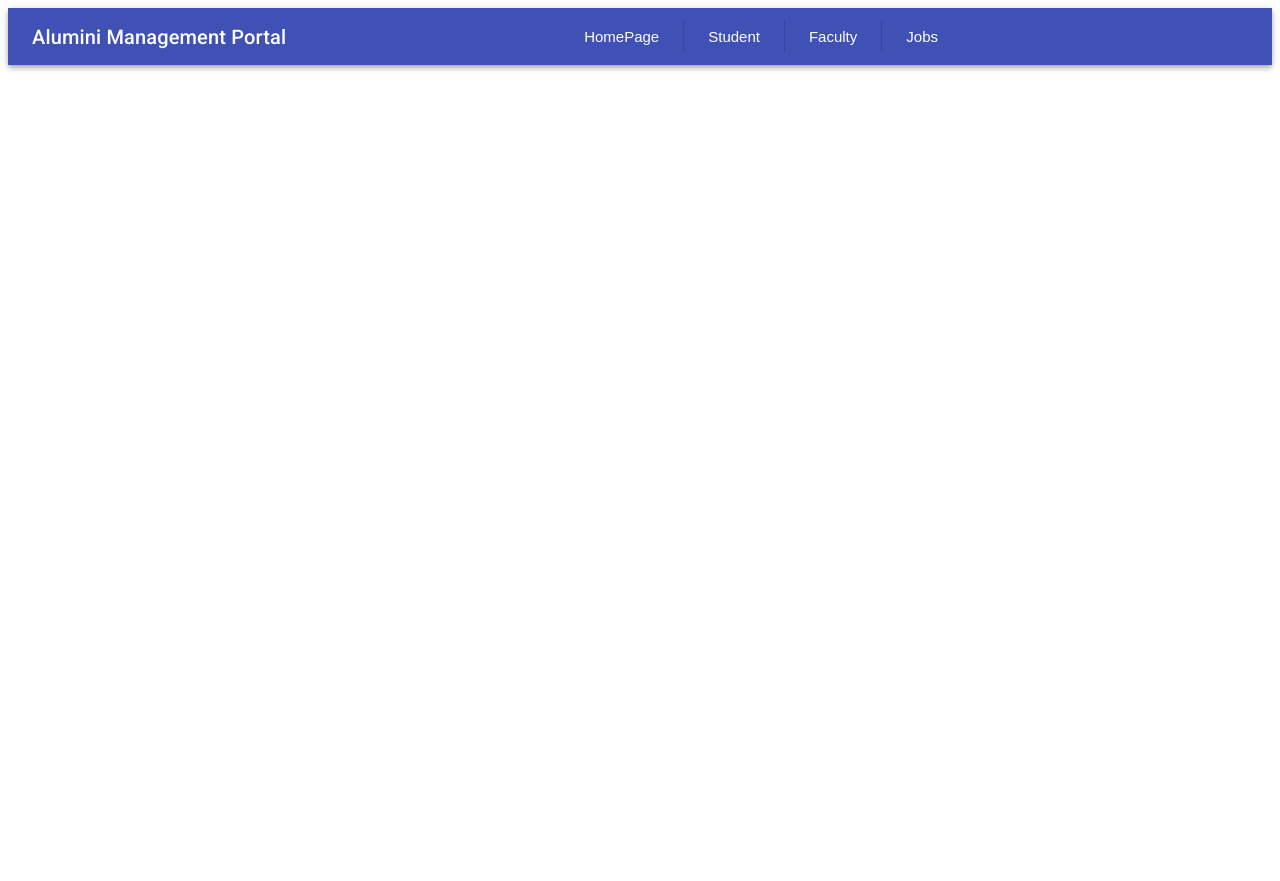
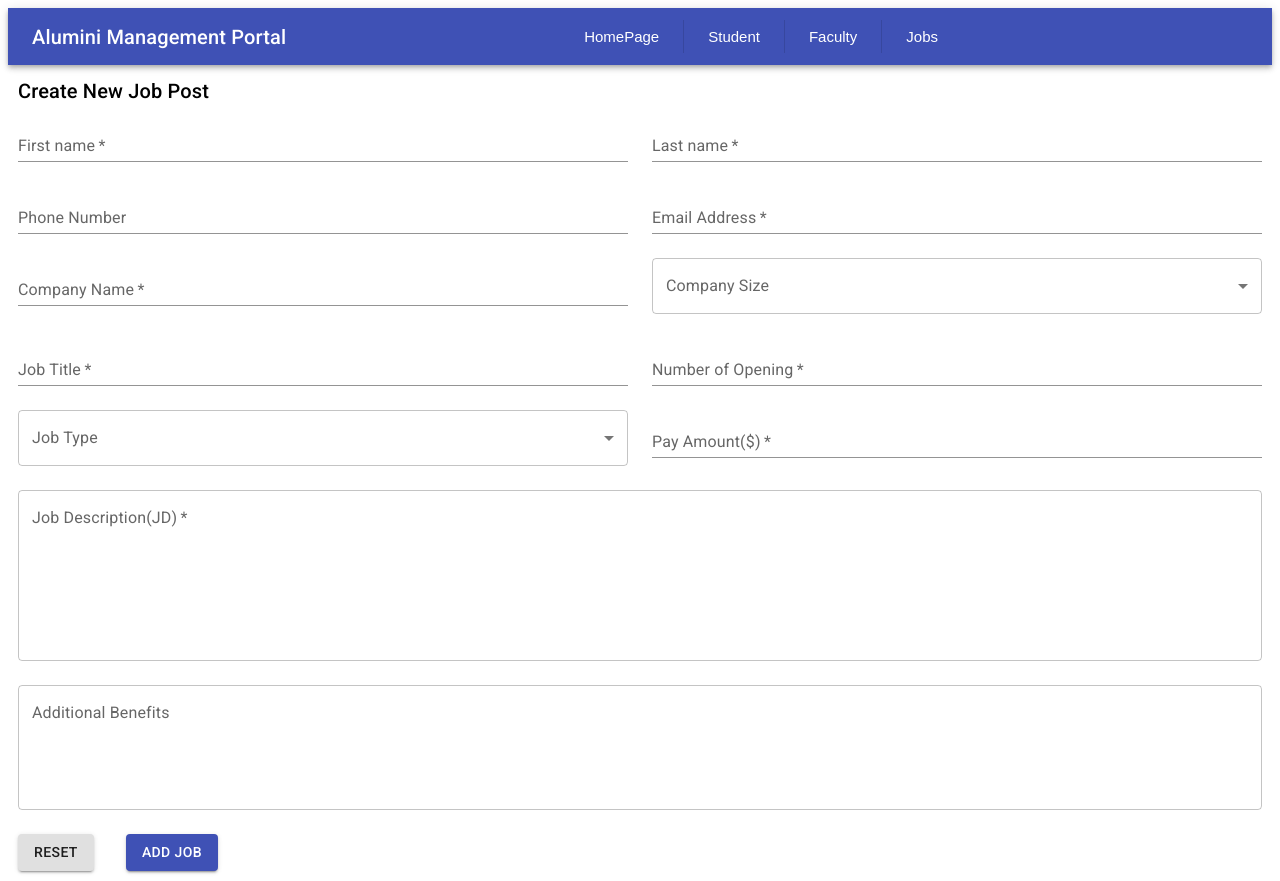
Before and after one commit to umur/waa-june-2022-final-project, a React (Create React App) app in the folder alumni_app/: page /Jobs in a window 1280 px wide. Before the commit the page ends 800 px from the top, so only its background shows below. Built offline with nearby package versions, Linux system fonts and the light colour scheme.

Commit message:
Add Job and Comment section modification 2

```diff
--- a/alumni_app/src/pages/job/CreateJob.js
+++ b/alumni_app/src/pages/job/CreateJob.js
@@ -38,6 +38,11 @@ const handleInputChange = (e) => {
       [name]: value,
     });
   };
+
+  const handleReset = (e) => {
+      //const [values, setValues] = useState(initialValues);
+      setValues(initialValues);
+    };
 
 //const [companySize, setCompanySize] = React.useState('');
 //
@@ -127,7 +132,7 @@ const handleInputChange = (e) => {
                     labelId="companySize"
                     id="companySize"
                     label="Company Size"
-                    value={values.companySize}
+                    defaultValue={values.companySize}
                      onChange={handleInputChange}
                   >
                     <MenuItem value={1}>0- less than 100</MenuItem>
@@ -169,7 +174,7 @@ const handleInputChange = (e) => {
                                 labelId="jobType"
                                 id="jobType"
                                 label="Job Type"
-                                value={values.jobType}
+                                defaultValue={values.jobType}
                                 onChange={handleInputChange}
                               >
                                 <MenuItem value={1}>Full-Time</MenuItem>
@@ -226,7 +231,7 @@ const handleInputChange = (e) => {
              flexDirection:'row',
              justifyContent:'space-between'
              }}>
-          <Button variant="contained" type="reset">
+          <Button variant="contained" type="reset" onClick={handleReset}>
                     Reset
               </Button>
               <Button width="50px" margin-left="10px" type="submit" variant="contained" color="primary">
--- a/alumni_app/src/setup/routes-manager/RouteApp.js
+++ b/alumni_app/src/setup/routes-manager/RouteApp.js
@@ -6,6 +6,7 @@ import StudentList from "../../pages/student/StudentList";
 import Jobs from "../../pages/job/Jobs";
 import AddComment from "../../pages/comment/AddComment";
 import ErrorPage from "../../pages/ErrorPage";
+import CreateJob from "../../pages/job/CreateJob";
 
 
 export default function RouteApp() {
@@ -16,7 +17,7 @@ export default function RouteApp() {
                 <Route path='/Students' element={<StudentList />}></Route>
                 <Route path='/Faculties' element={<FacultyList />}></Route>
                 <Route path='/AddComment/:id' element={<AddComment />}></Route>
-                <Route path='/Jobs' element={<Jobs />}></Route>
+                <Route path='/Jobs' element={<CreateJob />}></Route>
                 <Route path='*' element={<ErrorPage />}></Route>
             </Routes>
         </>
```
